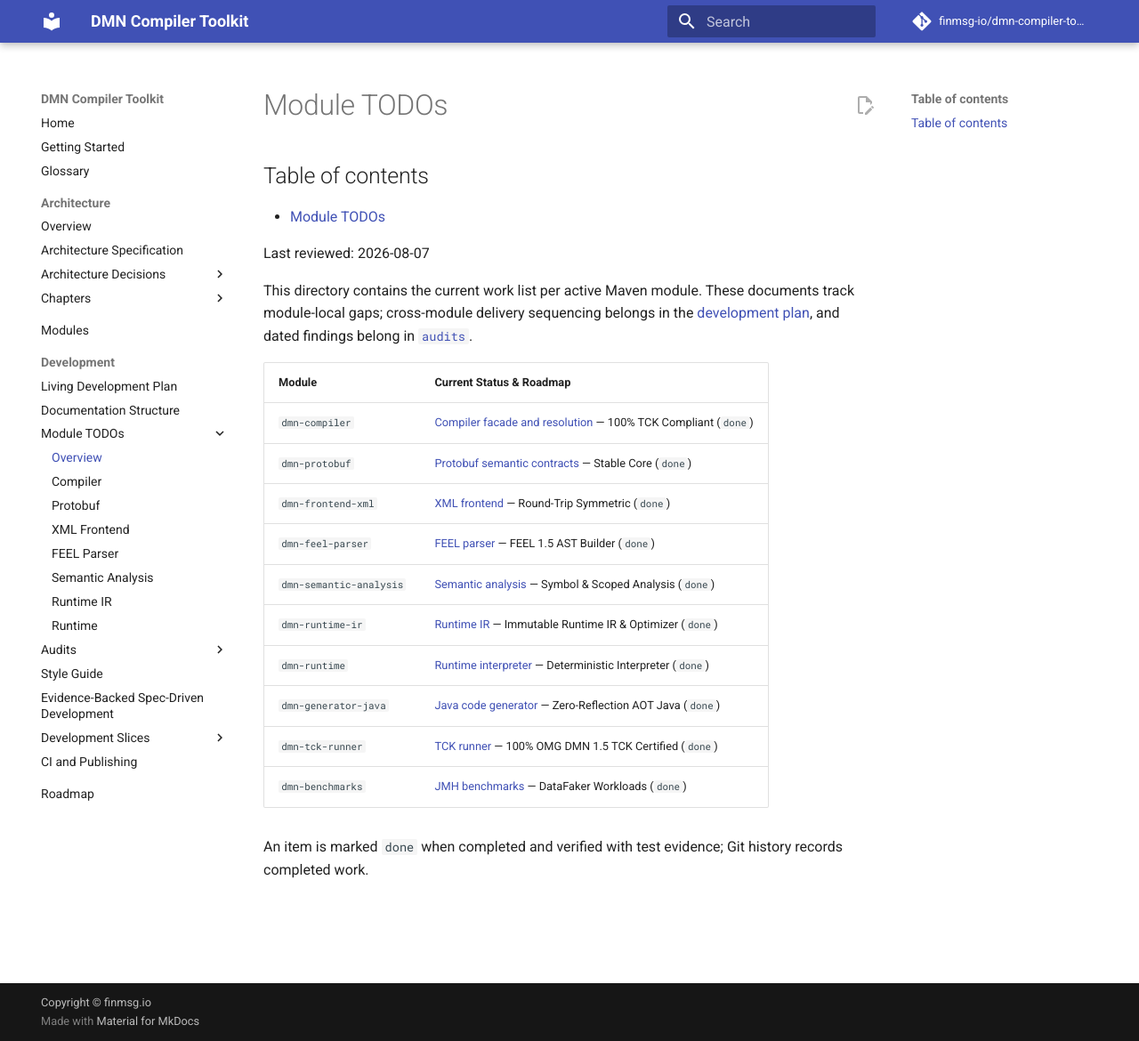
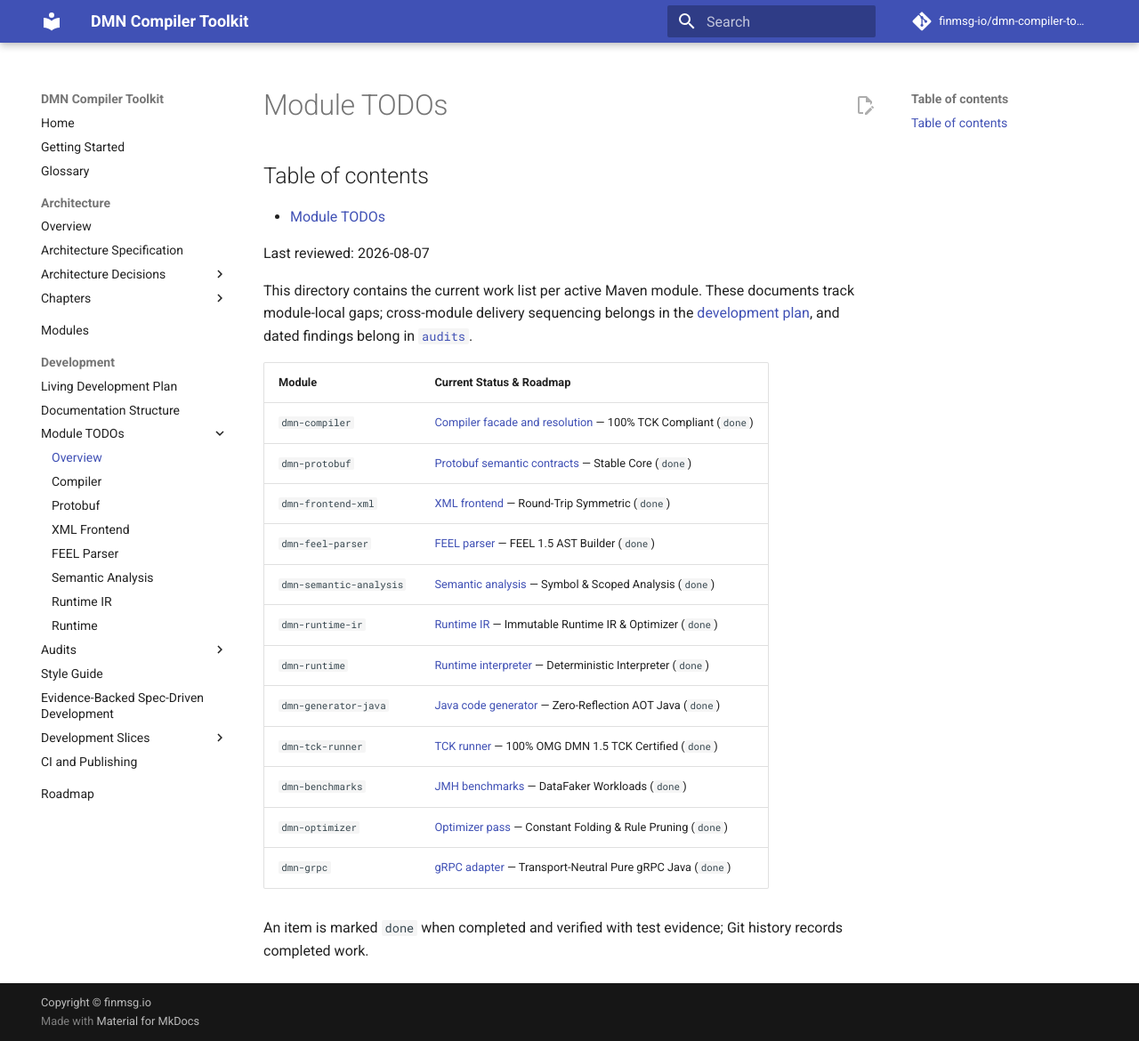
Before and after one commit to finmsg-io/dmn-compiler-toolkit, an MkDocs documentation site: the page built from docs/todos/index.md, in a window 1280 px wide and 1170 px high. Shown: the whole window at 89% size. Built offline with MkDocs 1.6.1 and Material for MkDocs 9.7.7, drawn with Linux system fonts in a browser that asks for light colours; comment, search, counter and statistics services are not loaded.

Commit message:
docs: actualize module TODOs for dmn-grpc and dmn-optimizer

```diff
--- a/docs/todos/index.md
+++ b/docs/todos/index.md
@@ -22,5 +22,7 @@ This directory contains the current work list per active Maven module. These doc
 | `dmn-generator-java` | [Java code generator](../modules.md#contents-section-8) — Zero-Reflection AOT Java (`done`) |
 | `dmn-tck-runner` | [TCK runner](../modules.md#contents-section-9) — 100% OMG DMN 1.5 TCK Certified (`done`) |
 | `dmn-benchmarks` | [JMH benchmarks](../modules.md#contents-section-10) — DataFaker Workloads (`done`) |
+| `dmn-optimizer` | [Optimizer pass](dmn-optimizer.md) — Constant Folding & Rule Pruning (`done`) |
+| `dmn-grpc` | [gRPC adapter](dmn-grpc.md) — Transport-Neutral Pure gRPC Java (`done`) |
 
 An item is marked `done` when completed and verified with test evidence; Git history records completed work.
```
Also changed, not shown: docs/todos/dmn-grpc.md (added, +12 -0 lines).
